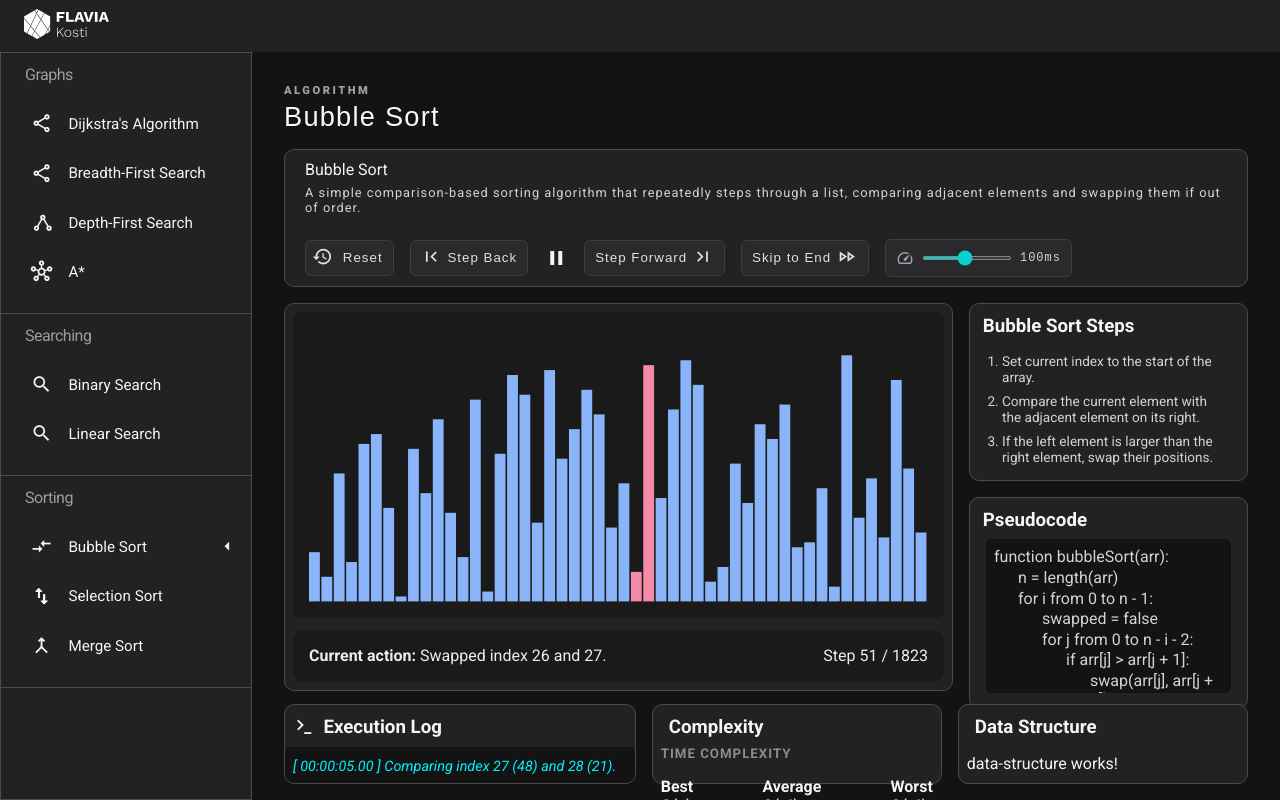
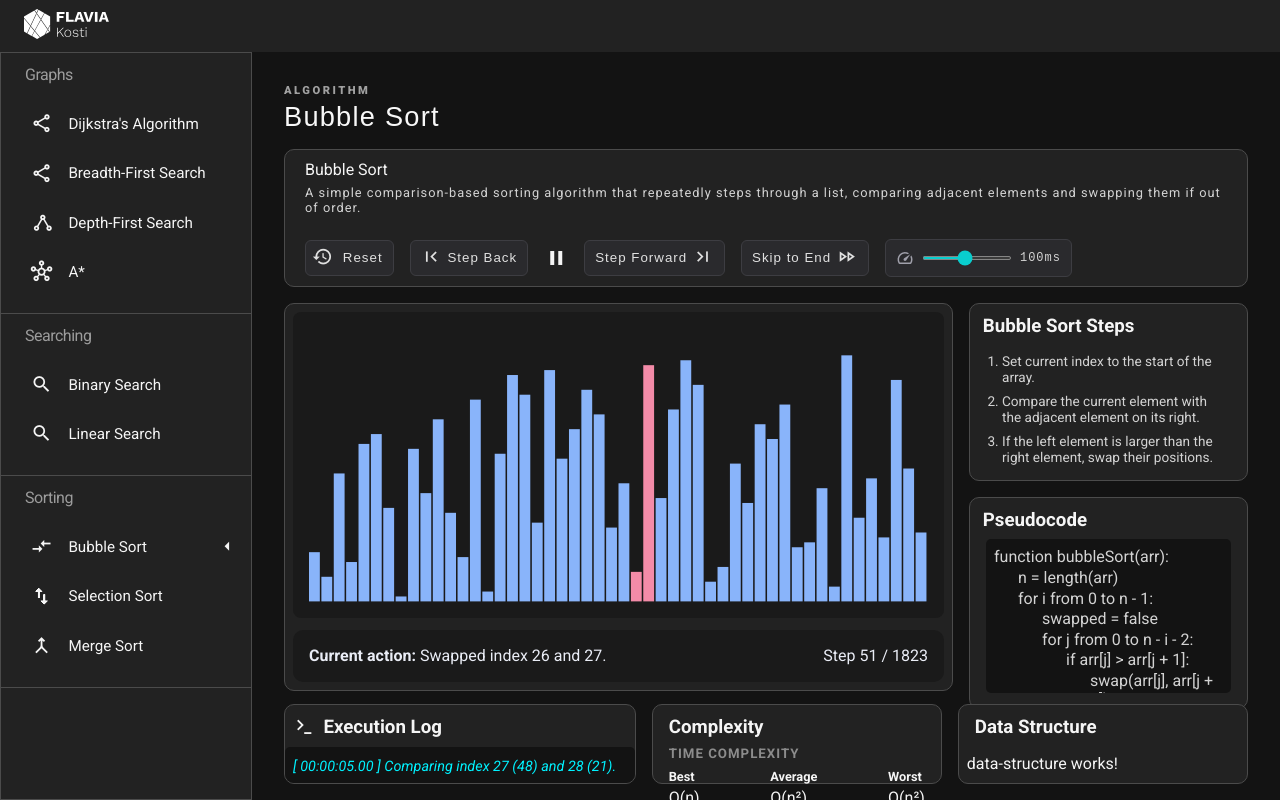
Before and after one commit to flavia3107/algorithm-visualizer, an Angular app: page / in a window 1280 px wide. Built offline with nearby package versions, Linux system fonts and the light colour scheme.

Commit message:
Algorithm-Visualizer: Complexity Details - P9

```diff
--- a/src/app/components/complexity-info/complexity-info.html
+++ b/src/app/components/complexity-info/complexity-info.html
@@ -1,17 +1,17 @@
 @let algorithm = activeAlgorithm();
-<div class="flex-column">
+<div class="flex-column main-container">
 	<div class="details">
 		<h5> Time Complexity</h5>
 		<div class="complexity-details flex-row space-between">
 			@for(item of complexityItem; track item) {
-			<p class="flex-column"><strong>{{item}}</strong><span>{{algorithm.timeComplexity[item]}}</span></p>
+			<p class="flex-column item"><strong>{{item}}</strong><span>{{algorithm.timeComplexity[item]}}</span></p>
 			}
 		</div>
 	</div>
 
 	<div class="pseudocode">
 		<h5>Space Complexity</h5>
-		<p class="complexity-details">
+		<p class="complexity-details item">
 			{{algorithm.spaceComplexity}}
 		</p>
 	</div>
--- a/src/app/components/complexity-info/complexity-info.scss
+++ b/src/app/components/complexity-info/complexity-info.scss
@@ -7,4 +7,23 @@ h5 {
 
 strong {
 	text-transform: capitalize;
+	font-size: 0.8rem;
 }
+
+.complexity-details,
+h5 {
+	padding: 0 0.5rem;
+}
+
+.item {
+	margin: 0.5rem 0;
+	gap: 0.25rem;
+}
+
+.main-container {
+	gap: 0.7rem;
+}
+
+.complexity-details.item {
+	margin: 0;
+}
```
